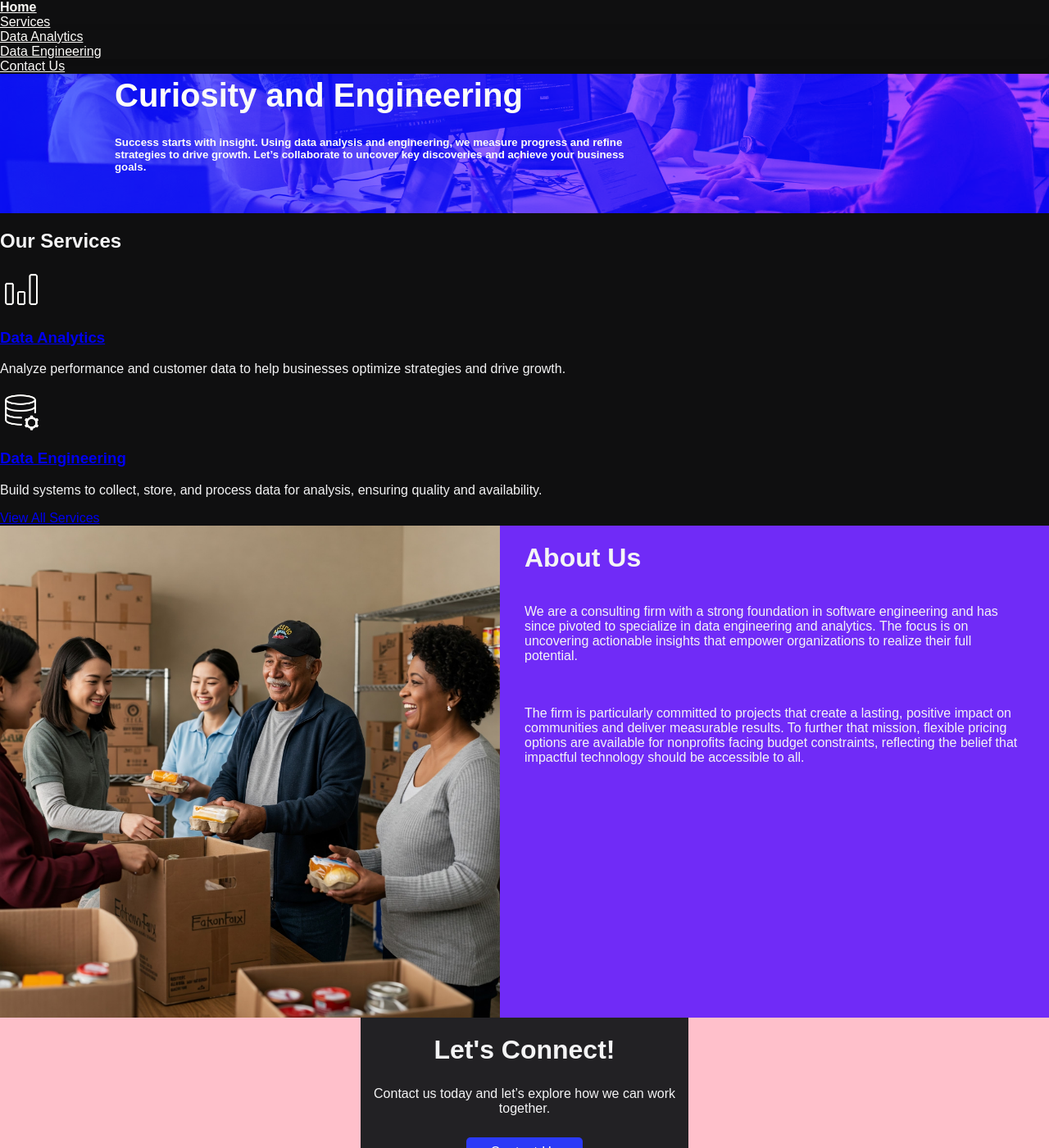
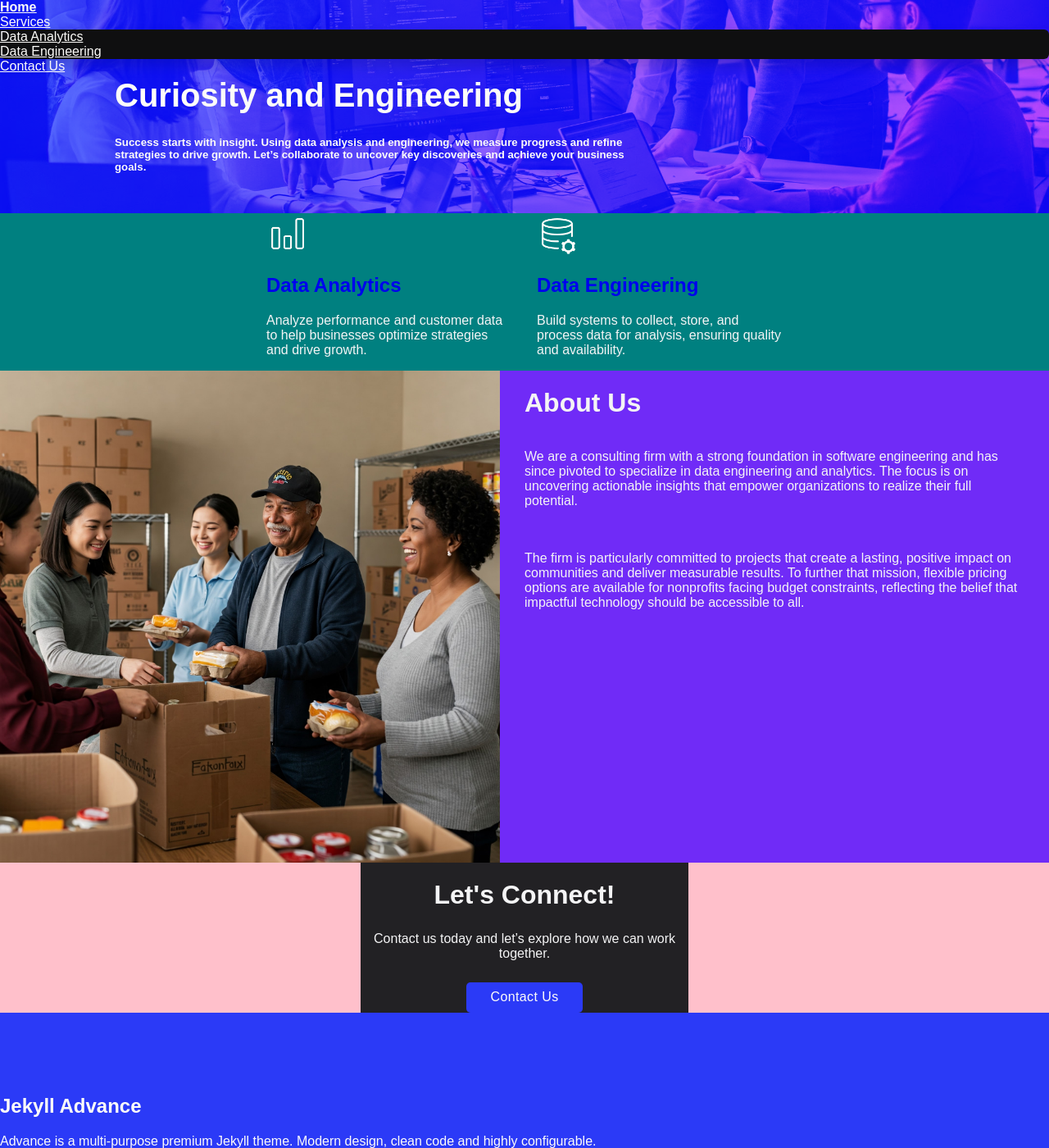
Before and after one commit to jindrich-consulting-llc/jindrich-consulting-llc.github.io, a Jekyll site: the page built from index.md, in a window 1280 px wide and 1400 px high, scrolled down 340 px. Shown: the whole window at 82% size. Built offline with Jekyll 4.4.1, drawn with Linux system fonts in a browser that asks for light colours.

Commit message:
🐞⚙️: <refactor> created icon card styles.</refactor>

```diff
--- a/_data/services.yml
+++ b/_data/services.yml
@@ -1,10 +1,10 @@
 - name: "Data Analytics"
   description: "Analyze performance and customer data to help businesses optimize strategies and drive growth."
   url: "/services/data-analytics"
-  icon: "icons8-bar-chart-96.png"
+  icon: "../assets/img/icons/icons8-bar-chart-96.png"
   image: "../assets/img/cards/Gemini_Generated_Image_Dashboard.jpeg"
 - name: "Data Engineering"
   description: "Build systems to collect, store, and process data for analysis, ensuring quality and availability."
   url: "/services/data-engineering"
-  icon: "icons8-database-administrator-96.png"
+  icon: "../assets/img/icons/icons8-database-administrator-96.png"
   image: "../assets/img/cards/Gemini_Generated_Image_Computer_Screen.jpeg"
--- a/_layouts/home.html
+++ b/_layouts/home.html
@@ -8,6 +8,7 @@
     <!-- Internal styles -->
     <link href="../assets/css/global_styles.css" rel="stylesheet">
     <link href="../assets/css/header_styles.css" rel="stylesheet">
+    <link href="../assets/css/components/icon_card_styles.css" rel="stylesheet">
     <link href="../assets/css/components/split_info_styles.css" rel="stylesheet">
     <link href="../assets/css/components/info_styles.css" rel="stylesheet">
     <link href="../assets/css/footer_styles.css" rel="stylesheet">
@@ -19,46 +20,23 @@
 
 <main>
 
-    <!-- Services -->
-    <div class="section">
-        <div class="container">
-            <div class="row">
-                <div class="col-12">
-                    <div class="grid-header grid-header-align-center">
-                        <h2>Our Services</h2>
-                    </div>
-                </div>
-
-                {% for service in site.data.services %}
-                <div class="col-12 col-md-4 col-lg-4 mb-3">
-                    <div id="card">
-                        <div class="card-content">
-                            <div class="card-icon">
-                                <img alt="{{ service.name }}" width="50" height="50"
-                                     src="../assets/img/icons/{{ service.icon }}">
-                            </div>
-                            <div class="card-title">
-                                <h3><a href="{{ service.url }}">{{ service.name }}</a></h3>
-                            </div>
-                            <div class="card-description">
-                                <p>{{ service.description }}</p>
-                            </div>
-                        </div>
-                    </div>
-                </div>
-                {% endfor %}
-
-                <div class="col-12">
-                    <div class="grid-footer grid-footer-align-center">
-                        <a href="/services" class="grid-view-more-button">
-                            View All Services
-                        </a>
-                    </div>
-                </div>
+    <!-- Our Services -->
+    <div class="icon-card-container">
+        {% for service in site.data.services %}
+        <div class="icon-card-card">
+            <div class="card-icon">
+                <img src="{{ service.icon }}" alt="{{ service.name }} icon">
+            </div>
+            <div class="card-content">
+                <h2 class="card-title">
+                    <a href="{{ service.url }}">{{ service.name }}</a>
+                </h2>
+                <p>{{ service.description }}</p>
             </div>
         </div>
+        {% endfor %}
     </div>
-    <!-- Services -->
+    <!-- Our Services -->
 
     <!-- About -->
     <div id="about" class="split-info-container">
@@ -96,8 +74,5 @@
 
 {% include footer.html %}
 
-<!-- Internal scripts-->
-<script src="../assets/js/navbar-scroll.js"></script>
-
 </body>
 </html>
--- a/_layouts/services.html
+++ b/_layouts/services.html
@@ -25,7 +25,7 @@
         {% for service in site.data.services %}
         <div class="card">
             <div class="card-img">
-                <img src="{{ service.image }}" alt="Card Image">
+                <img src="{{ service.image }}" alt="{{ service.name }} image">
                 <a href="{{ service.url }}"></a>
             </div>
             <div class="card-content">
--- /dev/null
+++ b/assets/css/components/icon_card_styles.css
@@ -0,0 +1,28 @@
+.icon-card-container {
+    display: flex;
+    justify-content: center;
+    gap: 30px;
+    background-color: teal;
+}
+
+.icon-card-container .icon-card-card {
+    width: 100%;
+    max-width: 300px;
+    display: flex;
+    flex-direction: column;
+    justify-content: flex-start;
+    align-items: flex-start;
+}
+
+.icon-card-card .card-icon img {
+    width: 50px;
+    height: 50px;
+}
+
+.icon-card-card .card-content {
+    margin-top: 0;
+}
+
+.icon-card-card .card-content .card-title a {
+    text-decoration: none;
+}
```
